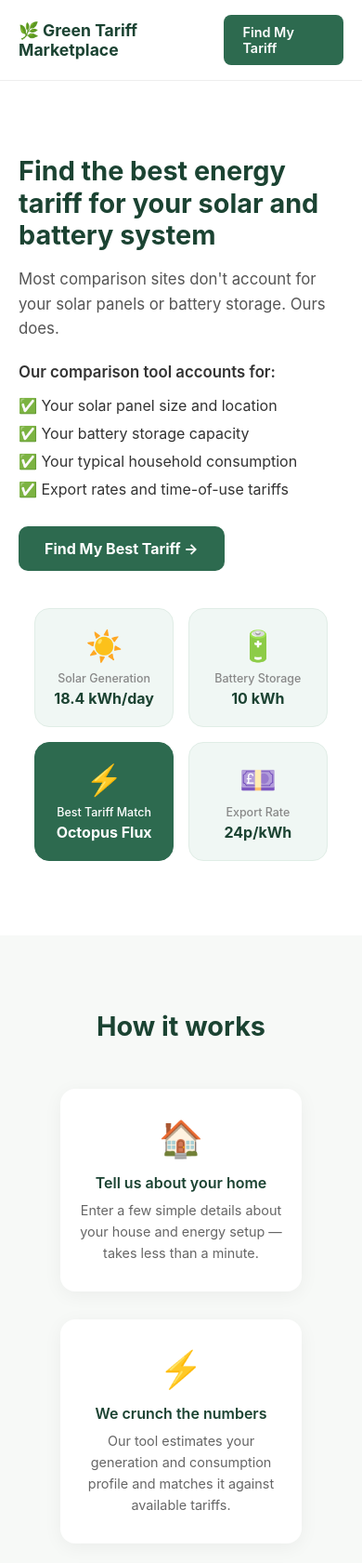
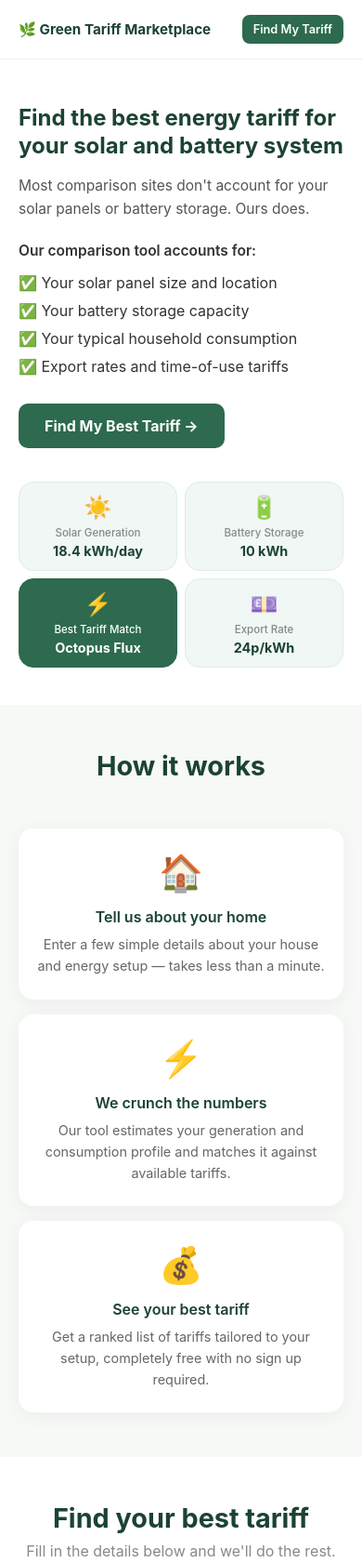
Before and after one commit to Jatmpsn/solar-tariff, a plain HTML site: page index.html in a window 390 px wide. Shown: the top 1681 px of the page at 93% size. Drawn offline with Linux system fonts and the light colour scheme.

Commit message:
Improve mobile layout

```diff
--- a/styles.css
+++ b/styles.css
@@ -42,6 +42,7 @@ body {
   text-decoration: none;
   font-weight: 600;
   font-size: 0.9rem;
+  white-space: nowrap;
 }
 
 .nav-cta:hover {
@@ -260,10 +261,10 @@ label {
 }
 
 input, select {
-  padding: 10px 14px;
+  padding: 12px 14px;
   border: 1px solid #ddd;
   border-radius: 8px;
-  font-size: 1rem;
+  font-size: 16px;
   width: 100%;
   background: white;
 }
@@ -276,7 +277,7 @@ input:focus, select:focus {
 button {
   background-color: #2d6a4f;
   color: white;
-  padding: 14px;
+  padding: 16px;
   border: none;
   border-radius: 10px;
   font-size: 1rem;
@@ -284,6 +285,9 @@ button {
   cursor: pointer;
   margin-top: 6px;
   transition: background 0.2s;
+  min-height: 52px;
+  width: 100%;
+  -webkit-tap-highlight-color: transparent;
 }
 
 button:hover {
@@ -350,6 +354,7 @@ hr {
   font-weight: 600;
   text-decoration: none;
   font-size: 0.95rem;
+  padding: 4px 0;
 }
 
 .tariff-card a:hover {
@@ -371,23 +376,119 @@ footer p {
   margin: 0;
 }
 
-/* Mobile */
+/* ===========================
+   MOBILE — up to 768px
+   =========================== */
 @media (max-width: 768px) {
+
+  /* Navbar */
+  .nav-logo {
+    font-size: 0.95rem;
+  }
+
+  .nav-cta {
+    padding: 8px 12px;
+    font-size: 0.8rem;
+  }
+
+  /* Hero */
+  .hero {
+    padding: 48px 20px 40px;
+  }
+
   .hero-inner {
     flex-direction: column;
-    gap: 40px;
+    gap: 36px;
   }
 
   .hero h1 {
-    font-size: 1.8rem;
+    font-size: 1.75rem;
+    line-height: 1.25;
+  }
+
+  .hero-sub {
+    font-size: 0.97rem;
+  }
+
+  .hero-right {
+    width: 100%;
   }
 
   .energy-graphic {
     max-width: 100%;
+    gap: 12px;
+  }
+
+  .graphic-card {
+    padding: 14px 10px;
+  }
+
+  .graphic-icon {
+    font-size: 1.5rem;
+    margin-bottom: 6px;
+  }
+
+  .graphic-value {
+    font-size: 0.9rem;
+  }
+
+  .graphic-label {
+    font-size: 0.72rem;
+  }
+
+  /* How it works */
+  .how-it-works {
+    padding: 48px 20px;
   }
 
   .steps {
     flex-direction: column;
     align-items: center;
+    gap: 16px;
+  }
+
+  .step {
+    max-width: 100%;
+    min-width: unset;
+    width: 100%;
+    padding: 24px 20px;
+  }
+
+  /* Form */
+  .form-section {
+    padding: 48px 16px;
+  }
+
+  form {
+    padding: 24px 20px;
+    gap: 18px;
+    border-radius: 12px;
+  }
+
+  /* Results */
+  #results {
+    padding: 0 16px 60px;
+  }
+
+  .tariff-card {
+    padding: 18px 16px;
   }
 }
+
+/* ===========================
+   SMALL PHONES — up to 390px
+   =========================== */
+@media (max-width: 390px) {
+
+  .hero h1 {
+    font-size: 1.5rem;
+  }
+
+  .energy-graphic {
+    gap: 8px;
+  }
+
+  .graphic-card {
+    padding: 12px 8px;
+  }
+}
```
